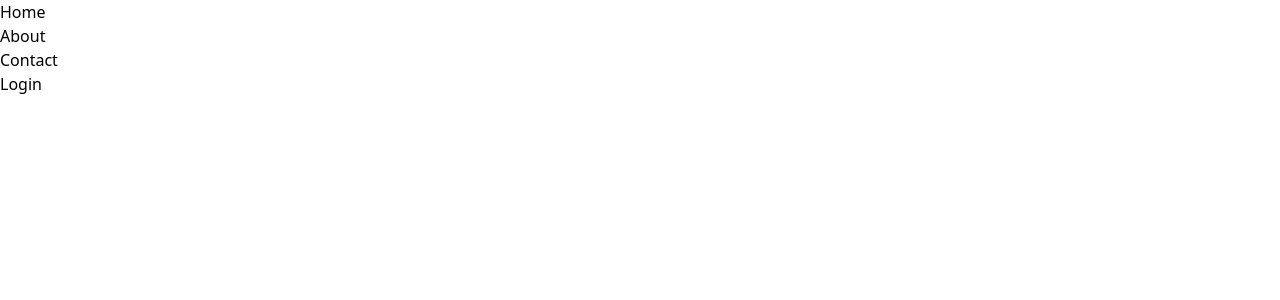
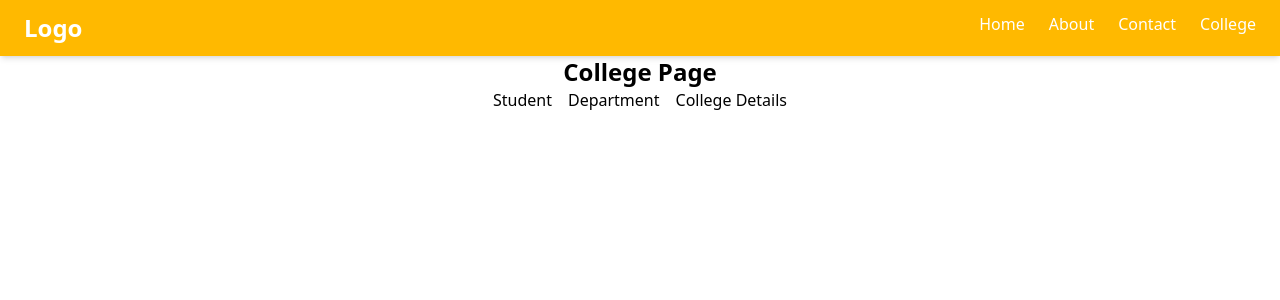
Before and after one commit to Muzamil-Fatima/use-ref-hook, a React (Vite) app: page /college in a window 1280 px wide. Shown: the top 300 px of the page. Built offline with nearby package versions, Linux system fonts and the light colour scheme.

Commit message:
Add File

```diff
--- a/src/App.jsx
+++ b/src/App.jsx
@@ -16,15 +16,13 @@
 
 // ------------------------------
 // import Uni from "./ReactContextRouting/01.Context API/Uni"
-// import RouterReact from "./ReactContextRouting/02.Router/RouterReact";
-import NavBar from "./ReactContextRouting/02.Router/NavBar";
+import RouterReact from "./ReactContextRouting/02.Router/RouterReact";
 
 
 function App() {
   return (
     <div>
-      <NavBar />
-      {/* <RouterReact /> */}
+      <RouterReact />
       {/* <Uni /> */}
       <div className="AdvancedHookRefs">
        {/* <Custom /> */}
--- /dev/null
+++ b/src/ReactContextRouting/02.Router/College.jsx
@@ -0,0 +1,30 @@
+import { NavLink, Outlet } from "react-router";
+
+export default function College() {
+  return (
+    <div className=" text-center">
+      <h1 className="text-2xl  font-bold">
+        College Page
+      </h1>
+      <NavLink
+        className="m-2 font-medium"
+        to="student"
+      >
+        Student
+      </NavLink>
+      <NavLink
+        className=" m-2 font-medium"
+        to="department"
+      >
+        Department
+      </NavLink>
+      <NavLink
+        className="m-2 font-medium"
+        to="collegeDetails"
+      >
+        College Details
+      </NavLink>
+      <Outlet />
+    </div>
+  );
+}
--- /dev/null
+++ b/src/ReactContextRouting/02.Router/CollegeDetails.jsx
@@ -0,0 +1,7 @@
+export default function CollegeDetails() {
+  return (
+    <div>
+      <h1 className="text-2xl font-bold">CollegeDetails Page</h1>
+    </div>
+  );
+}
--- /dev/null
+++ b/src/ReactContextRouting/02.Router/Department.jsx
@@ -0,0 +1,7 @@
+export default function Department() {
+  return (
+    <div>
+      <h1 className="text-2xl font-bold">Department Page</h1>
+    </div>
+  );
+}
--- a/src/ReactContextRouting/02.Router/NavBar.jsx
+++ b/src/ReactContextRouting/02.Router/NavBar.jsx
@@ -1,21 +1,45 @@
 import { Link } from "react-router";
 export default function NavBar() {
   return (
+    <div className="bg-amber-400 flex px-6 py-3 item-center justify-between shadow-md ">
+      <Link
+      to="/"
+      className="text-2xl font-bold text-white hover:text-black">
+        Logo
+      </Link>
       <div>
-      <ul>
+        <ul className="flex space-x-6">
           <li>
-          <Link to="/">Home</Link>
+            <Link className="text-white hover:text-black font-medium" to="/">
+              Home
+            </Link>
           </li>
           <li>
-          <Link to="/about">About</Link>
+            <Link
+              className="text-white hover:text-black font-medium"
+              to="/about"
+            >
+              About
+            </Link>
           </li>
           <li>
-          <Link to="/contact">Contact</Link>
+            <Link
+              className="text-white hover:text-black font-medium"
+              to="/contact"
+            >
+              Contact
+            </Link>
           </li>
           <li>
-          <Link to="/login">Login</Link>
+            <Link
+              className="text-white hover:text-black font-medium"
+              to="/college"
+            >
+              College
+            </Link>
           </li>
         </ul>
       </div>
+    </div>
   );
 }
--- /dev/null
+++ b/src/ReactContextRouting/02.Router/PageNotFound.jsx
@@ -0,0 +1,15 @@
+import { Link } from "react-router";
+export default function PageNotFound() {
+  return (
+    <div className="justify-center items-center bg-gray-100 min-h-screen text-2xl font-medium flex flex-col">
+      <h1>Page Not Found</h1>
+      <div className="text-blue-500 hover:underline text-base m-1.5">
+        <Link to="/">Go to home page</Link>
+      </div>
+      <img
+        src="https://static.vecteezy.com/system/resources/previews/010/886/263/non_2x/404-error-page-free-download-free-vector.jpg"
+        alt=""
+      />
+    </div>
+  );
+}
--- a/src/ReactContextRouting/02.Router/RouterReact.jsx
+++ b/src/ReactContextRouting/02.Router/RouterReact.jsx
@@ -1,19 +1,31 @@
-import { Routes, Route } from "react-router";
+import { Routes, Route, Navigate } from "react-router";
 import Home from "./Home";
 import About from "./About";
 import Login from "./Login";
 import Contact from "./Contact";
 import NavBar from "./NavBar";
+import College from "./College";
+import CollegeDetails from "./CollegeDetails";
+import Student from "./Student";
+import Department from "./Department";
+// import PageNotFound from "./PageNotFound";
 export default function RouterReact() {
   return (
-    <>
+    <div>
       <NavBar />
       <Routes>
         <Route path="/" element={<Home />} />
         <Route path="/about" element={<About />} />
         <Route path="/contact" element={<Contact />} />
         <Route path="/login" element={<Login />} />
+        <Route path="college" element={<College />}>
+          <Route path="student" element={<Student />} />
+          <Route path="department" element={<Department />} />
+          <Route path="collegeDetails" element={<CollegeDetails />} />
+        </Route>
+        {/* <Route path="/*" element={<PageNotFound />} /> */}
+        <Route path="/*" element={<Navigate to="/Login" />} />
       </Routes>
-    </>
+    </div>
   );
 }
--- /dev/null
+++ b/src/ReactContextRouting/02.Router/Student.jsx
@@ -0,0 +1,7 @@
+export default function Student() {
+  return (
+    <div>
+      <h1 className="text-2xl font-bold">Student Page</h1>
+    </div>
+  );
+}
```
Also changed, not shown: src/ReactContextRouting/03.Header/NavBar.jsx (deleted). Lines whose indentation alone changed are shown as unchanged.
